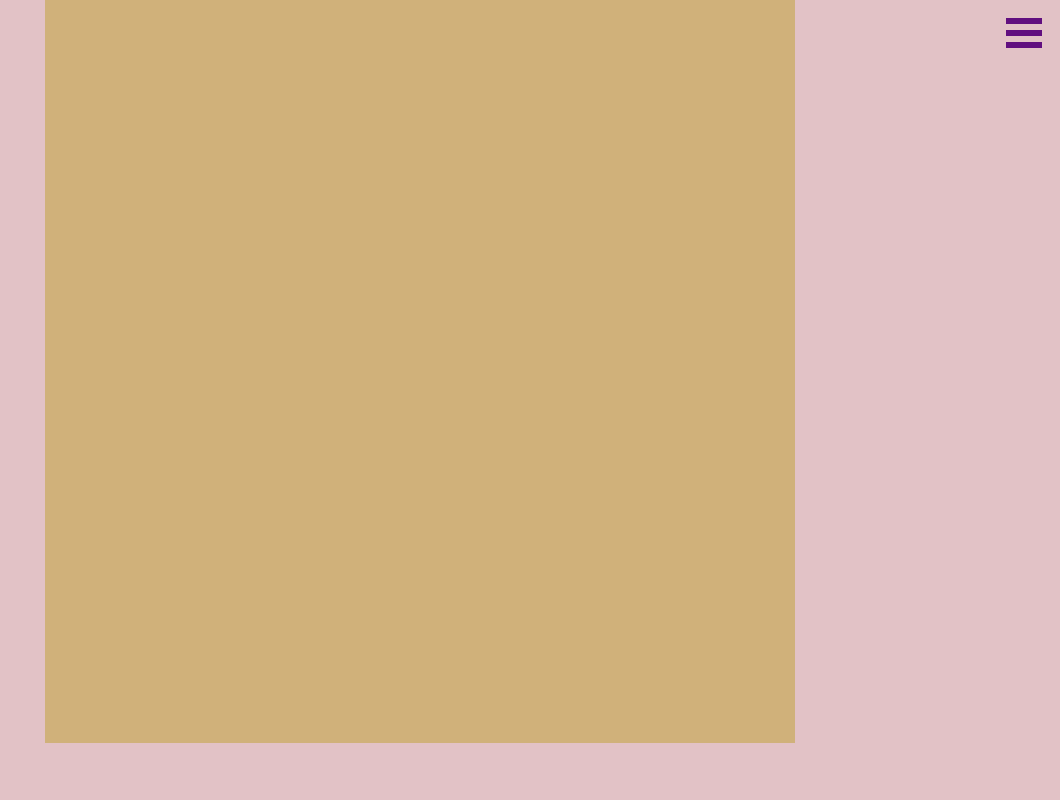
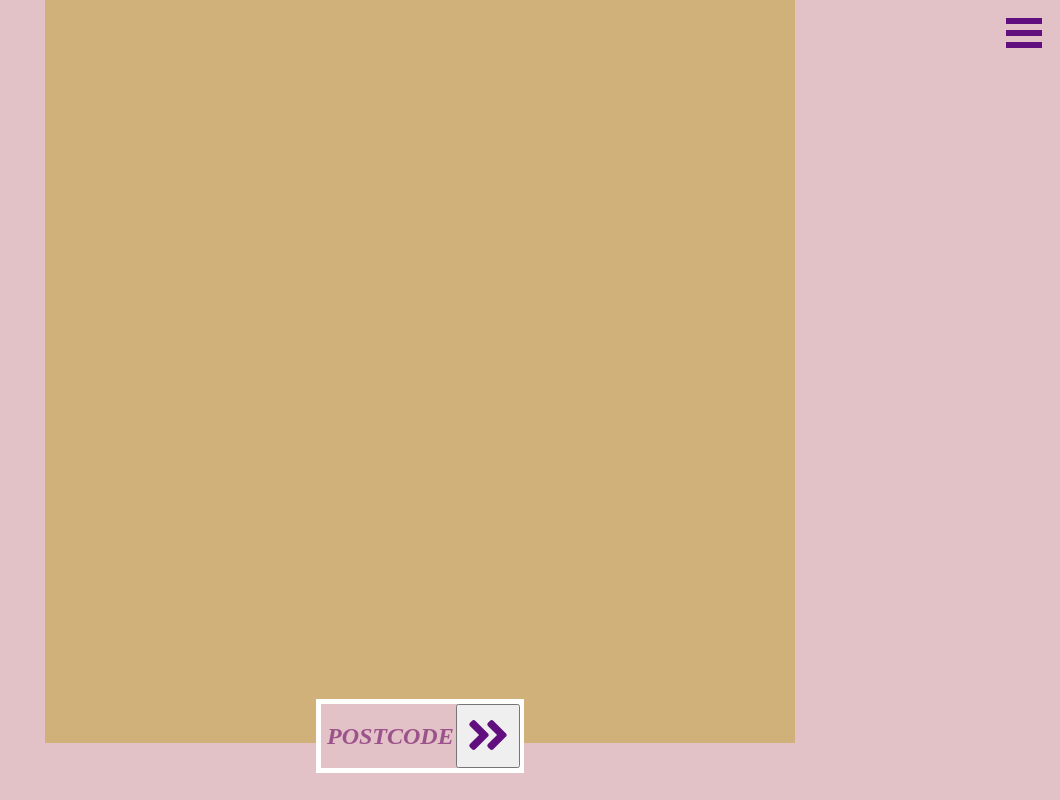
Before and after one commit to vegitable/react-ui-service, a React (Create React App) app: page / in a window 1280 px wide. Shown: the whole page, without its empty margins (220-1280 px from the left). Built offline with nearby package versions, Linux system fonts and the light colour scheme.

Commit message:
adds Logo component

```diff
--- /dev/null
+++ b/src/components/Logo/index.js
@@ -0,0 +1,9 @@
+import React from 'react';
+
+const Logo = () => (
+  <div className='logo'>
+    vegiTable
+  </div>
+);
+
+export default Logo;
--- a/src/containers/Header/index.js
+++ b/src/containers/Header/index.js
@@ -1,9 +1,11 @@
 import React from 'react';
 import './Header.css';
+import Logo from '../../components/Logo';
 import SideBar from '../SideBar';
 
 const Header = () => (
   <div className='header'>
+    <Logo />
     <SideBar pageWrapId={"header"} outerContainerId={"App"} />
   </div>
 );
--- a/src/containers/SearchBar/SearchBar.css
+++ b/src/containers/SearchBar/SearchBar.css
@@ -1,4 +1,44 @@
 .searchBar {
   height: 128px;
   color: white;
+  position: relative;
 }
+
+.searchBarTextInput {
+  height: 64px;
+  width: 192px;
+  padding: 0 0 0 6px;
+  color: #fff;
+  background-color: #E2C2C6;
+  border: 5px solid #fff;
+  display: inline-block;
+  position: absolute;
+  top: 50%; left: 50%;
+  transform: translate(-50%,-50%);
+  text-transform: uppercase;
+  font-family: TimesNewRoman,
+  "Times New Roman", Times,
+  Baskerville, Georgia, serif;
+  font-size: 24px;
+  font-style: italic;
+  font-variant: normal;
+  font-weight: 600;
+  line-height: 26.4px;
+}
+
+.searchBarSubmitButton {
+  color: #610F7F;
+  height: 64px;
+  width: 64px;
+  font-size: 48px;
+  margin: 0 0 0 68px;
+  display: inline-block;
+  position: absolute;
+  top: 50%; left: 50%;
+  transform: translate(-50%,-50%);
+}
+
+::placeholder {
+  color: #9C528B;
+  opacity: 1;
+}
--- a/src/containers/SearchBar/index.js
+++ b/src/containers/SearchBar/index.js
@@ -1,6 +1,6 @@
 import React from 'react';
 import './SearchBar.css';
-import { faSearch } from "@fortawesome/free-solid-svg-icons";
+import { faAngleDoubleRight } from "@fortawesome/free-solid-svg-icons";
 import { FontAwesomeIcon } from "@fortawesome/react-fontawesome";
 
 class SearchBar extends React.Component {
@@ -21,11 +21,12 @@ class SearchBar extends React.Component {
     return (
       <div className='searchBar'>
         <input
+          className='searchBarTextInput'
           type="text"
           onChange={this.handleChange}
-          placeholder='postcode'
+          placeholder='POSTCODE'
         ></input>
-        <button onClick={this.handleSubmit}><FontAwesomeIcon icon={faSearch} /></button>
+        <button className='searchBarSubmitButton' onClick={this.handleSubmit}><FontAwesomeIcon icon={faAngleDoubleRight} /></button>
       </div>
     );
   }
```
